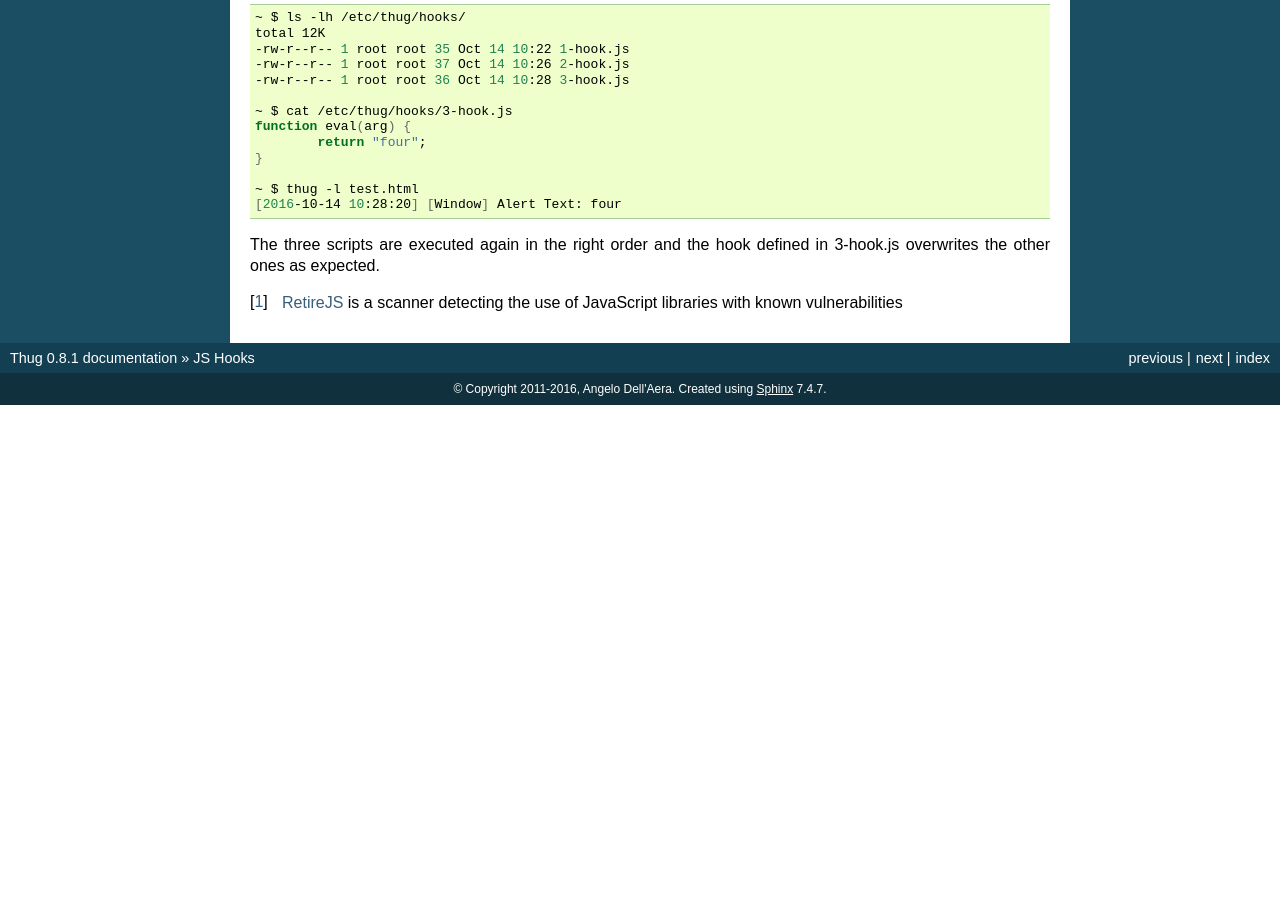
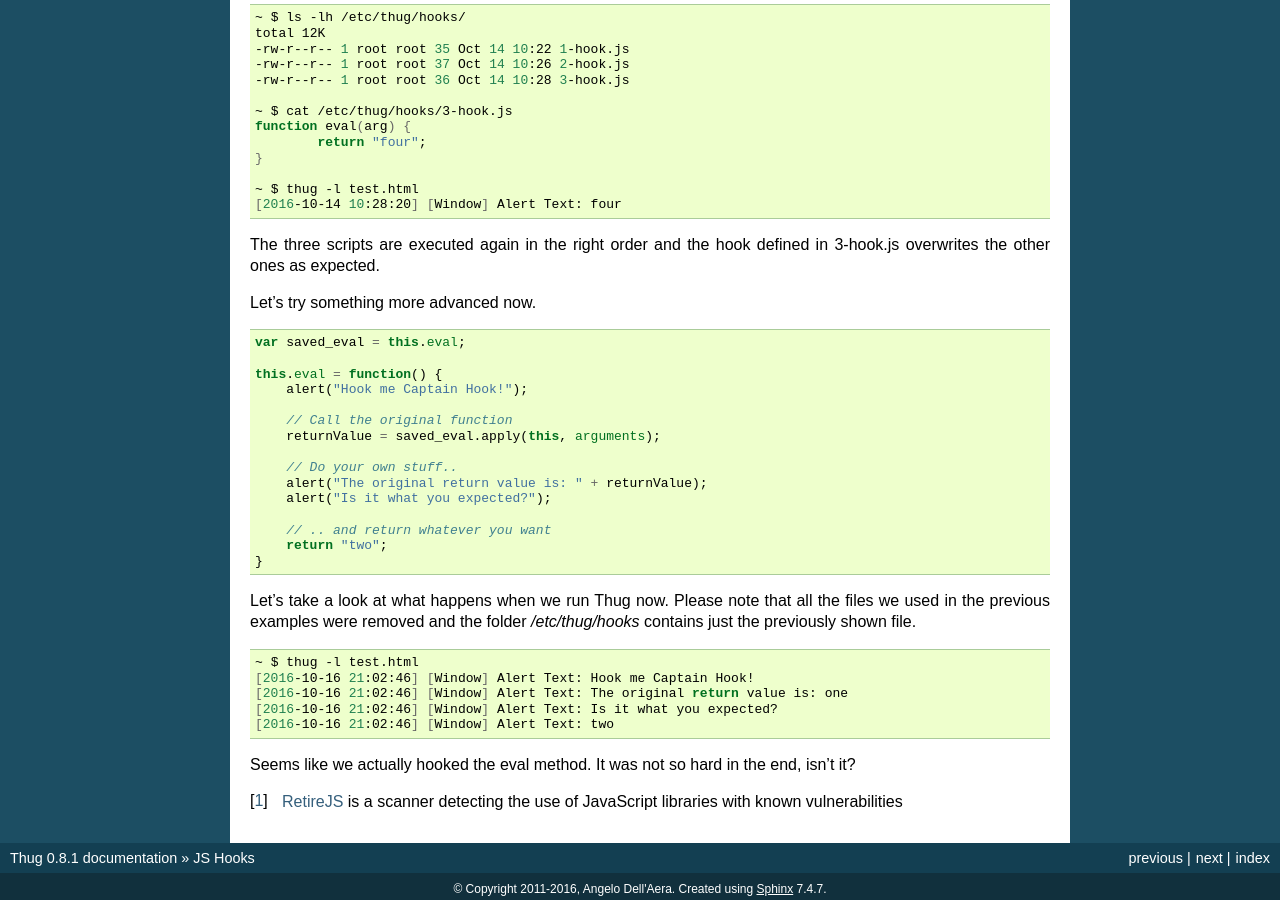
Before and after one commit to buffer/thug, a Sphinx documentation site: the page built from doc/source/jshooks.rst, in a window 1280 px wide and 900 px high, scrolled down 1243 px. Built offline with Sphinx 7.4.7, drawn with Linux system fonts in a browser that asks for light colours; pages that are not in the unit, such as notebooks, are missing from menus; before the commit the page ends 1648 px from its top, so only the background shows below that.

Commit message:
Documentation improvements

```diff
--- a/doc/source/jshooks.rst
+++ b/doc/source/jshooks.rst
@@ -100,5 +100,39 @@ and run Thug once again
 The three scripts are executed again in the right order and the hook defined in 3-hook.js
 overwrites the other ones as expected.
 
+Let's try something more advanced now.
+
+.. code-block:: javascript
+
+    var saved_eval = this.eval;
+
+    this.eval = function() {
+        alert("Hook me Captain Hook!");
+
+        // Call the original function
+        returnValue = saved_eval.apply(this, arguments);
+
+        // Do your own stuff..
+        alert("The original return value is: " + returnValue);
+        alert("Is it what you expected?");
+
+        // .. and return whatever you want
+        return "two";
+    }
+
+Let's take a look at what happens when we run Thug now. Please note that all the files we used in the previous examples
+were removed and the folder */etc/thug/hooks* contains just the previously shown file.
+
+.. code-block:: sh
+
+    ~ $ thug -l test.html
+    [2016-10-16 21:02:46] [Window] Alert Text: Hook me Captain Hook!
+    [2016-10-16 21:02:46] [Window] Alert Text: The original return value is: one
+    [2016-10-16 21:02:46] [Window] Alert Text: Is it what you expected?
+    [2016-10-16 21:02:46] [Window] Alert Text: two
+
+Seems like we actually hooked the eval method. It was not so hard in the end, isn't it?
+
+
 .. [#f1] `RetireJS <https://github.com/retirejs/retire.js>`_ is a scanner detecting the use of JavaScript libraries
          with known vulnerabilities
```
